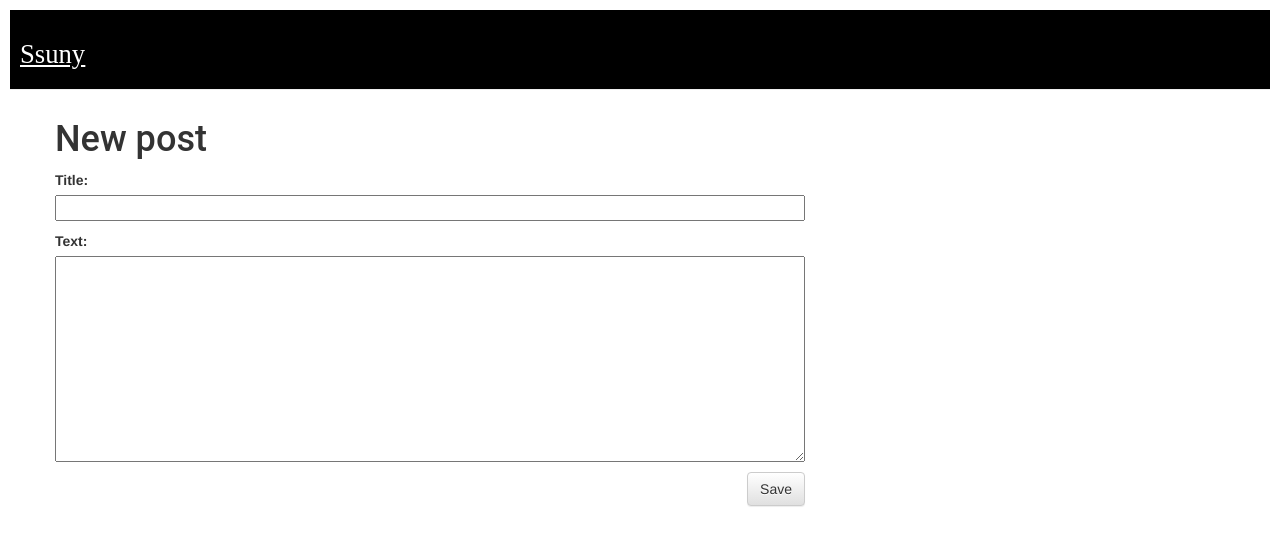
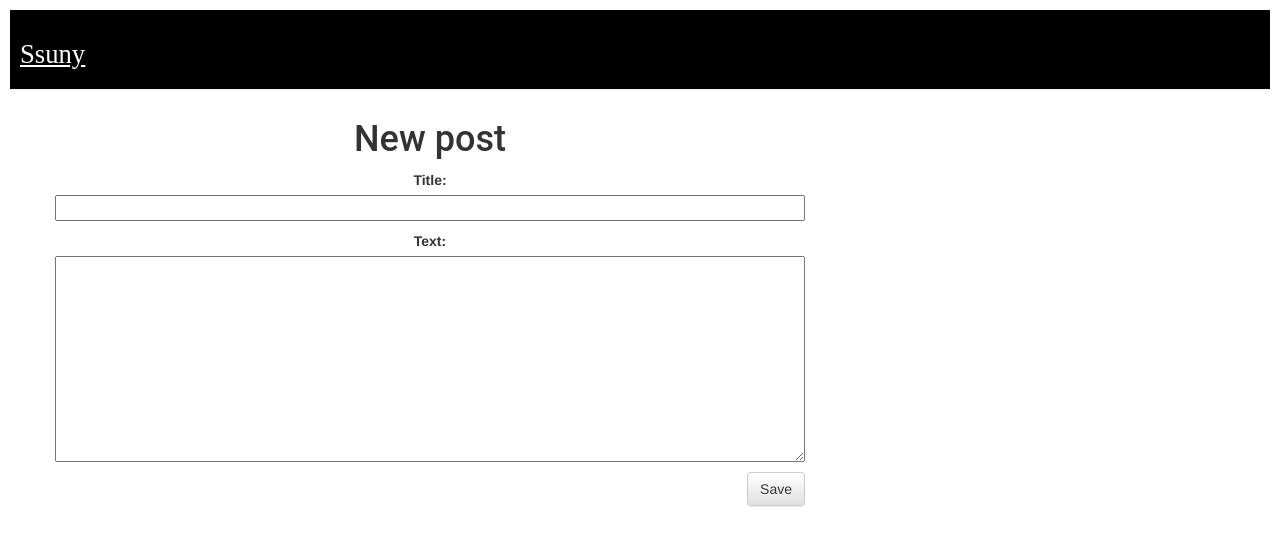
Before and after one commit to Ssuny76/my-first-blog, a Django app: page /post/new/ in a window 1280 px wide. Shown: the top 546 px of the page. Run offline with Django 3.2, Linux system fonts and the light colour scheme; some libraries are stand-ins or nearby versions.

Commit message:
change alignment

```diff
--- a/blog/static/css/blog.css
+++ b/blog/static/css/blog.css
@@ -18,6 +18,7 @@
 
 .content {
     margin-left: 40px;
+    text-align: center;
 }
 
 h1, h2, h3, h4 {
@@ -34,6 +35,7 @@ h1, h2, h3, h4 {
 
 .post-form textarea, .post-form input {
     width: 100%;
+
 }
 
 .top-menu, .top-menu:hover, .top-menu:visited {
@@ -46,9 +48,17 @@ h1, h2, h3, h4 {
 .post {
     margin-bottom: 70px;
     font-family: 'Roboto', sans-serif;
+
 }
 
 .post h1 a, .post h1 a:visited {
     color: #000000;
     font-size: 18pt;
 }
+
+/*.post p {
+    border-style: solid;
+    border-width: 1px;
+    border-color: #000000;
+    padding: 10px 10px 10px 10px;
+} */
```
